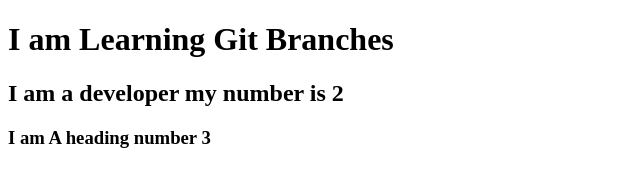
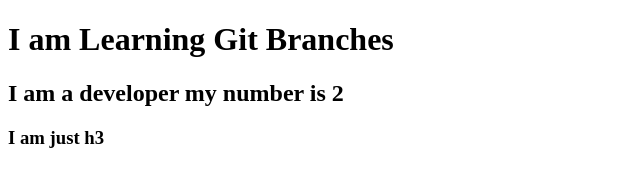
Before and after one commit to MoinHasanfatta/demo1symbi, a plain HTML site: page index.html in a window 1280 px wide. Shown: the whole page, without its empty margins (0-640 px from the left). Drawn offline with Linux system fonts and the light colour scheme.

Commit message:
Changed the heading number 3

```diff
--- a/index.html
+++ b/index.html
@@ -8,6 +8,6 @@
 <body>
     <h1> I am Learning Git Branches </h1>
     <h2> I am a developer my number is 2</h2>
-    <h3> I am A heading number 3</h3>
+    <h3> I am just h3</h3>
 </body>
 </html>
```
